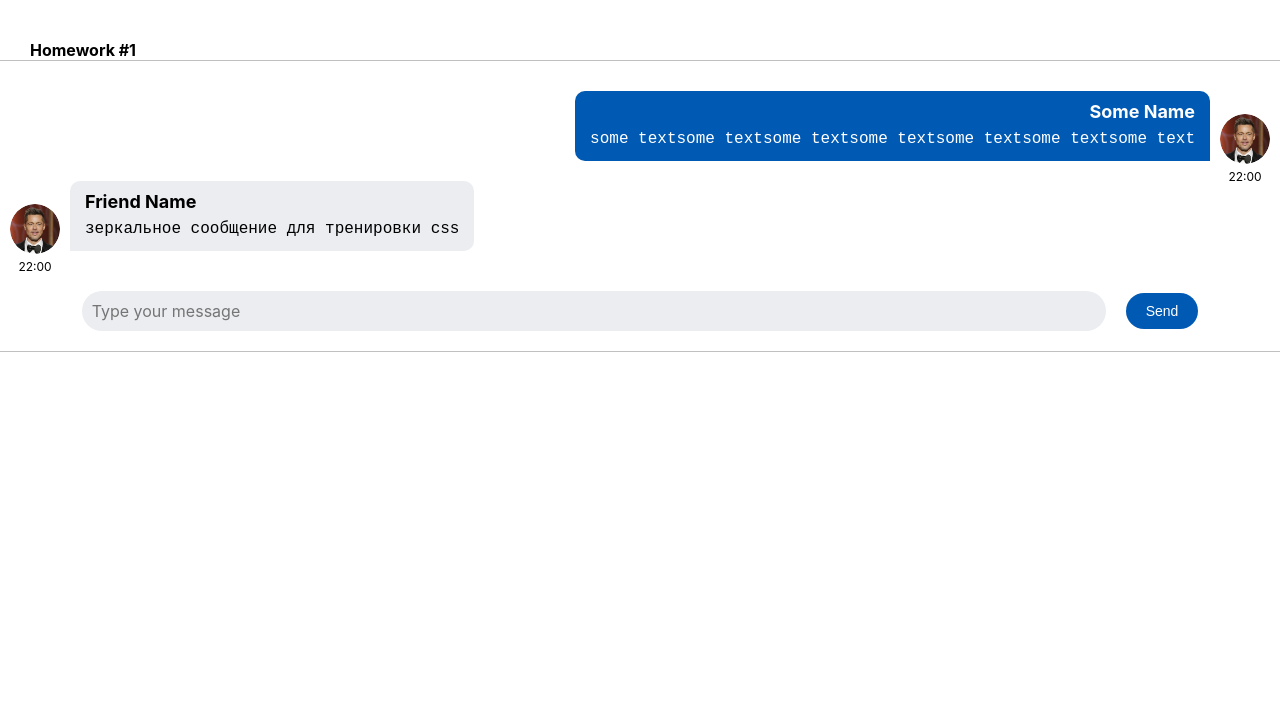
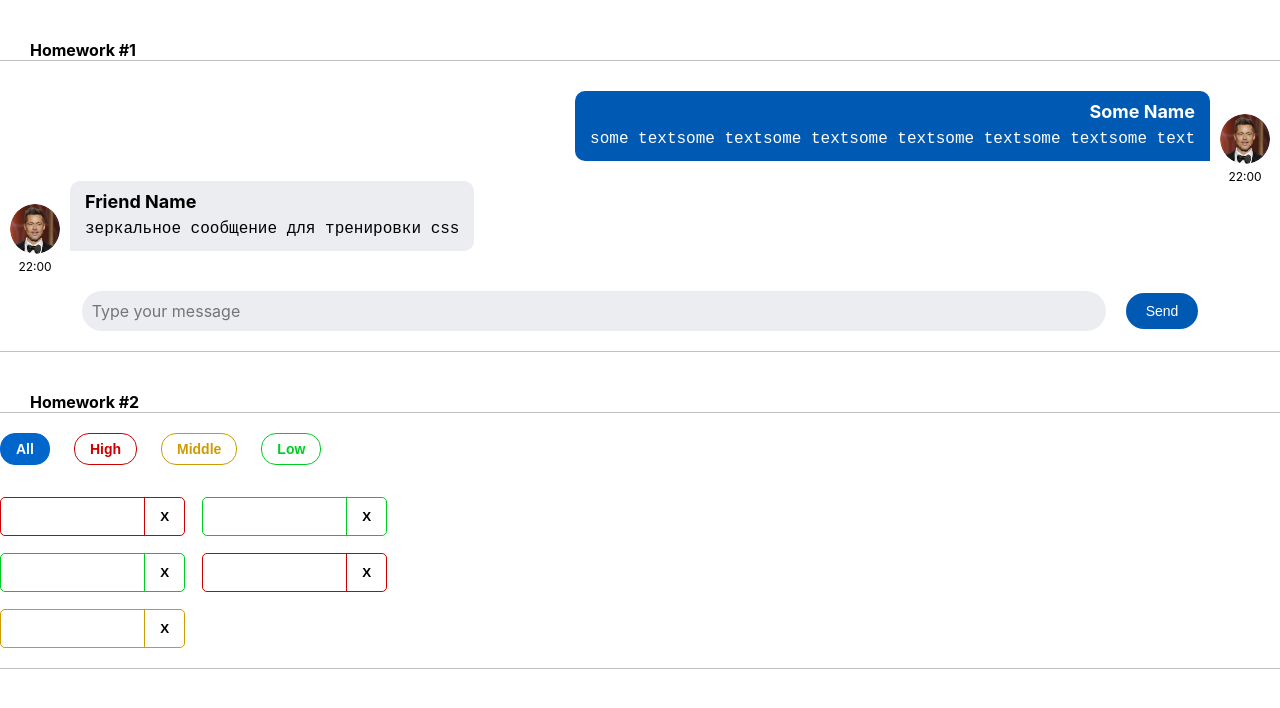
Before and after one commit to AliakseiKrasko/sprint2, a React (Create React App) app: page / in a window 1280 px wide. Shown: the top 708 px of the page. Built offline with nearby package versions, Linux system fonts and the light colour scheme.

Commit message:
added type AffairPriorityType

```diff
--- a/package.json
+++ b/package.json
@@ -1,6 +1,6 @@
 {
   "name": "hws2",
-  "homepage": "https://AliakseiKrasko.github.io/homework-front-main",
+  "homepage": "https://AliakseiKrasko.github.io/sprint2/",
   "version": "0.1.0",
   "private": true,
   "dependencies": {
@@ -16,7 +16,7 @@
     "@types/react-dom": "18.0.6",
     "@types/uuid": "8.3.4",
     "axios": "0.27.2",
-    "gh-pages": "4.0.0",
+    "gh-pages": "^6.2.0",
     "react": "18.2.0",
     "react-dom": "18.2.0",
     "react-redux": "8.0.4",
@@ -32,7 +32,7 @@
     "build": "react-scripts build",
     "test": "react-scripts test",
     "eject": "react-scripts eject",
-    "predeploy": "npm run build",
+    "predeploy": "yarn run build",
     "deploy": "gh-pages -d build"
   },
   "eslintConfig": {
--- a/src/s1-main/App.tsx
+++ b/src/s1-main/App.tsx
@@ -1,13 +1,14 @@
 import React from 'react'
 import s from './App.module.css'
 import HW1 from '../s2-homeworks/hw01/HW1'
+import HW2 from '../s2-homeworks/hw02/HW2';
 
 function App() {
     return (
         <div className={s.App}>
             <HW1/>
             {/*раскомментировать по ходу выполнения*/}
-            {/*<HW2/>*/}
+            <HW2/>
             {/*<HW3/>*/}
             {/*<HW4/>*/}
 
--- a/src/s2-homeworks/hw02/HW2.tsx
+++ b/src/s2-homeworks/hw02/HW2.tsx
@@ -17,16 +17,17 @@ import s2 from '../../s1-main/App.module.css'
 * */
 
 // types
-export type AffairPriorityType = any // need to fix any
+export type AffairPriorityType = 'high' | 'low' | 'middle'// need to fix any
+
 export type AffairType = {
-    _id: any // need to fix any
-    name: any // need to fix any
+    _id: number // need to fix any
+    name: string // need to fix any
     priority: AffairPriorityType
 }
 export type FilterType = 'all' | AffairPriorityType
 
 // constants
-const defaultAffairs: any = [ // need to fix any
+const defaultAffairs: AffairType[] = [ // need to fix any
     {_id: 1, name: 'React', priority: 'high'}, // студенты могут изменить содержимое name и количество элементов в массиве, ...priority не менять!
     {_id: 2, name: 'anime', priority: 'low'},
     {_id: 3, name: 'games', priority: 'low'},
@@ -50,7 +51,7 @@ function HW2() {
     const [filter, setFilter] = useState<FilterType>('all')
 
     const filteredAffairs = filterAffairs(affairs, filter)
-    const deleteAffairCallback = (_id: any) => { // need to fix any
+    const deleteAffairCallback = (_id: number) => { // need to fix any
         // need to fix
     }
 
```
Also changed, not shown: 1 other file (tests, documents, lock files or other folders).
